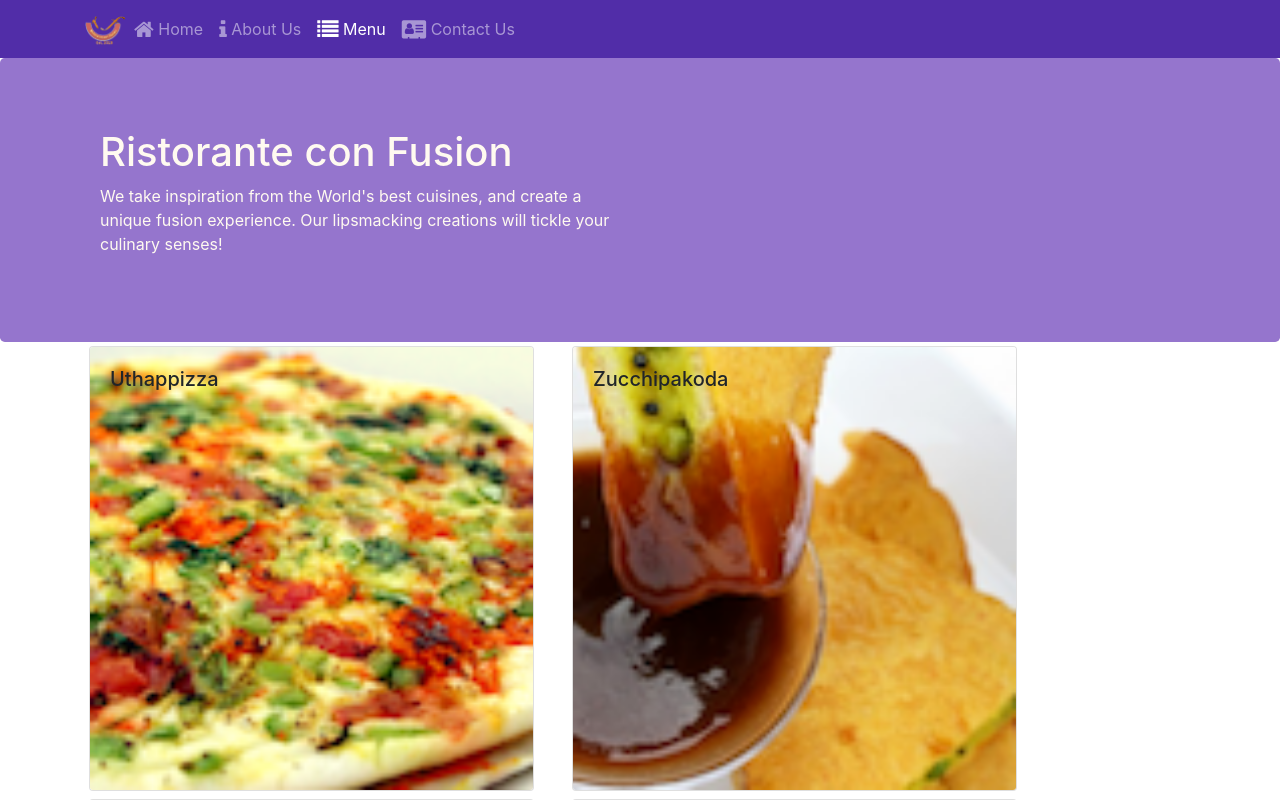
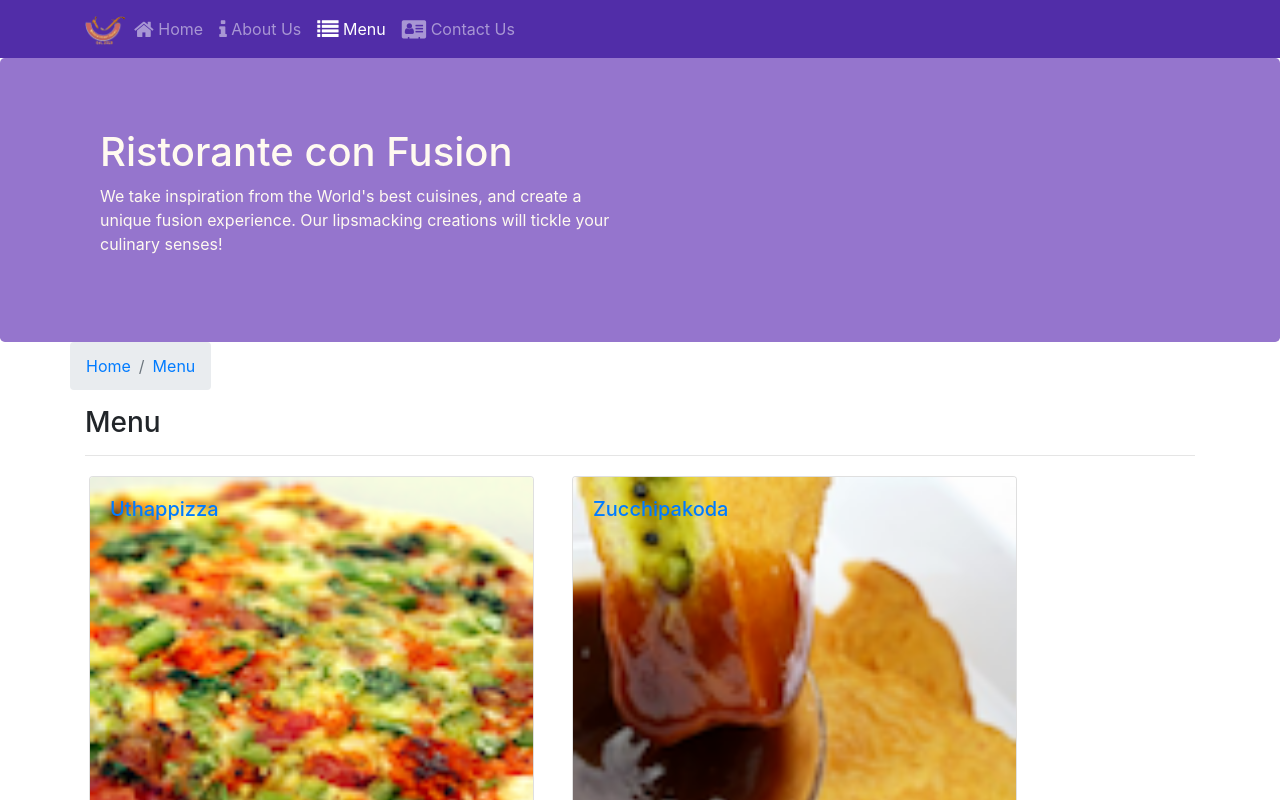
Before and after one commit to YehorDiachenko/confusion-react, a React (Create React App) app: page /menu in a window 1280 px wide. Shown: the top 800 px of the page. Built offline with nearby package versions, Linux system fonts and the light colour scheme.

Commit message:
Single Page Applications Part 2

```diff
--- a/src/components/ContactComponent.js
+++ b/src/components/ContactComponent.js
@@ -1,8 +1,20 @@
 import React from 'react';
+import { Breadcrumb, BreadcrumbItem } from 'reactstrap';
+import { Link } from 'react-router-dom';
 
 function Contact(props) {
     return(
         <div className="container">
+            <div className="row">
+              <Breadcrumb>
+                <BreadcrumbItem><Link to="/home">Home</Link></BreadcrumbItem>
+                <BreadcrumbItem active>Contact Us</BreadcrumbItem>
+              </Breadcrumb>
+              <div className="col-12">
+                <h3>Contact Us</h3>
+                <hr />
+              </div>
+            </div>
             <div className="row row-content">
                 <div className="col-12">
                 <h3>Location Information</h3>
--- a/src/components/DishdetailComponent.js
+++ b/src/components/DishdetailComponent.js
@@ -1,5 +1,7 @@
 import React from 'react';
-import { Card, CardImg, CardText, CardBody, CardTitle } from 'reactstrap';
+import { Card, CardImg, CardText, CardBody,
+    CardTitle, Breadcrumb, BreadcrumbItem } from 'reactstrap';
+import { Link } from 'react-router-dom';
 
 
   function RenderComments({ comments }) {
@@ -53,8 +55,22 @@
     return (
       <div className="container">
         <div className="row">
-          <RenderDish dish={props.dish} />
-          <RenderComments comments={props.dish.comments} />
+          <Breadcrumb>
+            <BreadcrumbItem><Link to="/menu">Menu</Link></BreadcrumbItem>
+            <BreadcrumbItem active>{props.dish.name}</BreadcrumbItem>
+          </Breadcrumb>
+          <div className="col-12">
+            <h3>{props.dish.name}</h3>
+            <hr />
+          </div>
+        </div>
+        <div className="row row-content">
+          <div className="col-12 col-md-5 m-1">
+            <RenderDish dish={props.dish} />
+          </div>
+          <div className="col-12 col-md-5 m-1">
+            <RenderComments comments={props.comments} />
+          </div>
         </div>
       </div>
     );
--- a/src/components/MainComponent.js
+++ b/src/components/MainComponent.js
@@ -38,12 +38,20 @@
       );
     }
 
+    const DishWithId = ({match}) => {
+      return(
+          <DishDetail dish={this.state.dishes.filter((dish) => dish.id === parseInt(match.params.dishId,10))[0]}
+            comments={this.state.comments.filter((comment) => comment.dishId === parseInt(match.params.dishId,10))} />
+      );
+    };
+
     return (
       <div>
         <Header />
           <Switch>
             <Route path='/home' component={HomePage} />
             <Route exact path='/menu' component={() => <Menu dishes={this.state.dishes} />} />
+            <Route path='/menu/:dishId' component={DishWithId} />
             <Route exact path='/contactus' component={Contact} />} />
             <Redirect to="/home" />
           </Switch>
--- a/src/components/MenuComponent.js
+++ b/src/components/MenuComponent.js
@@ -1,13 +1,17 @@
 import React from 'react';
-import { Card, CardImg, CardImgOverlay, CardTitle } from 'reactstrap';
+import { Card, CardImg, CardImgOverlay,
+    CardTitle, Breadcrumb, BreadcrumbItem } from 'reactstrap';
+import { Link } from 'react-router-dom';
 
-function RenderMenuItem({ dish, onClick }) {
+function RenderMenuItem ({dish, onClick}) {
   return (
     <Card>
-      <CardImg width="100%" src={dish.image} alt={dish.name} />
-      <CardImgOverlay>
-        <CardTitle>{dish.name}</CardTitle>
-      </CardImgOverlay>
+      <Link to={`/menu/${dish.id}`} >
+        <CardImg width="100%" src={dish.image} alt={dish.name} />
+        <CardImgOverlay>
+          <CardTitle>{dish.name}</CardTitle>
+        </CardImgOverlay>
+      </Link>
     </Card>
   );
 }
@@ -16,13 +20,23 @@
   const menu = props.dishes.map((dish) => {
     return (
       <div key={dish.id} className="col-12 col-md-5 m-1">
-        <RenderMenuItem dish={dish} onClick={props.onClick} />
+        <RenderMenuItem dish={dish} />
       </div>
     );
   });
 
   return (
     <div className="container">
+      <div className="row">
+        <Breadcrumb>
+          <BreadcrumbItem><Link to='/home'>Home</Link></BreadcrumbItem>
+          <BreadcrumbItem><Link active to='/menu'>Menu</Link></BreadcrumbItem>
+        </Breadcrumb>
+        <div className="col-12">
+          <h3>Menu</h3>
+          <hr />
+        </div>
+      </div>
       <div className="row">
         {menu}
       </div>
```
